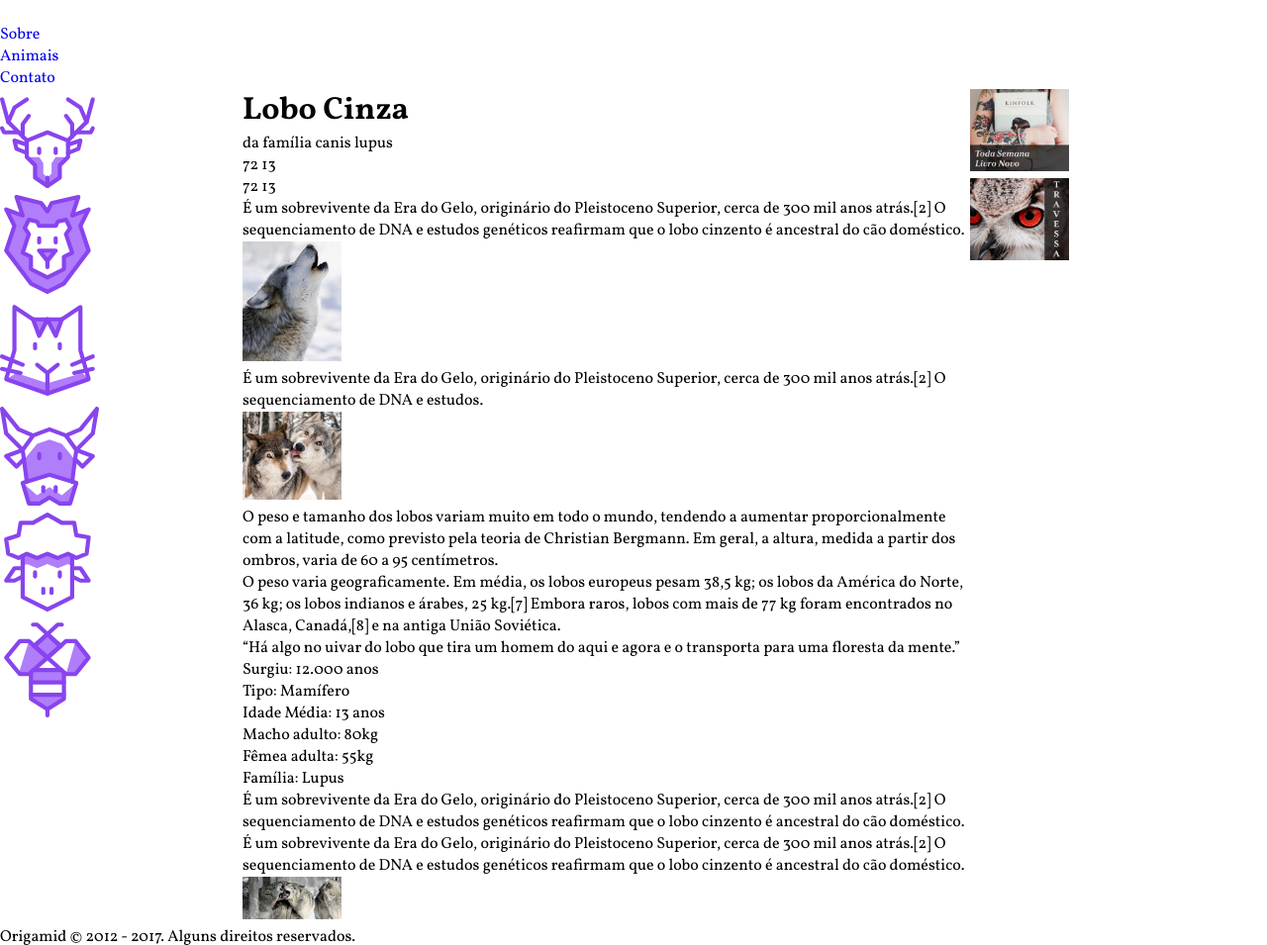
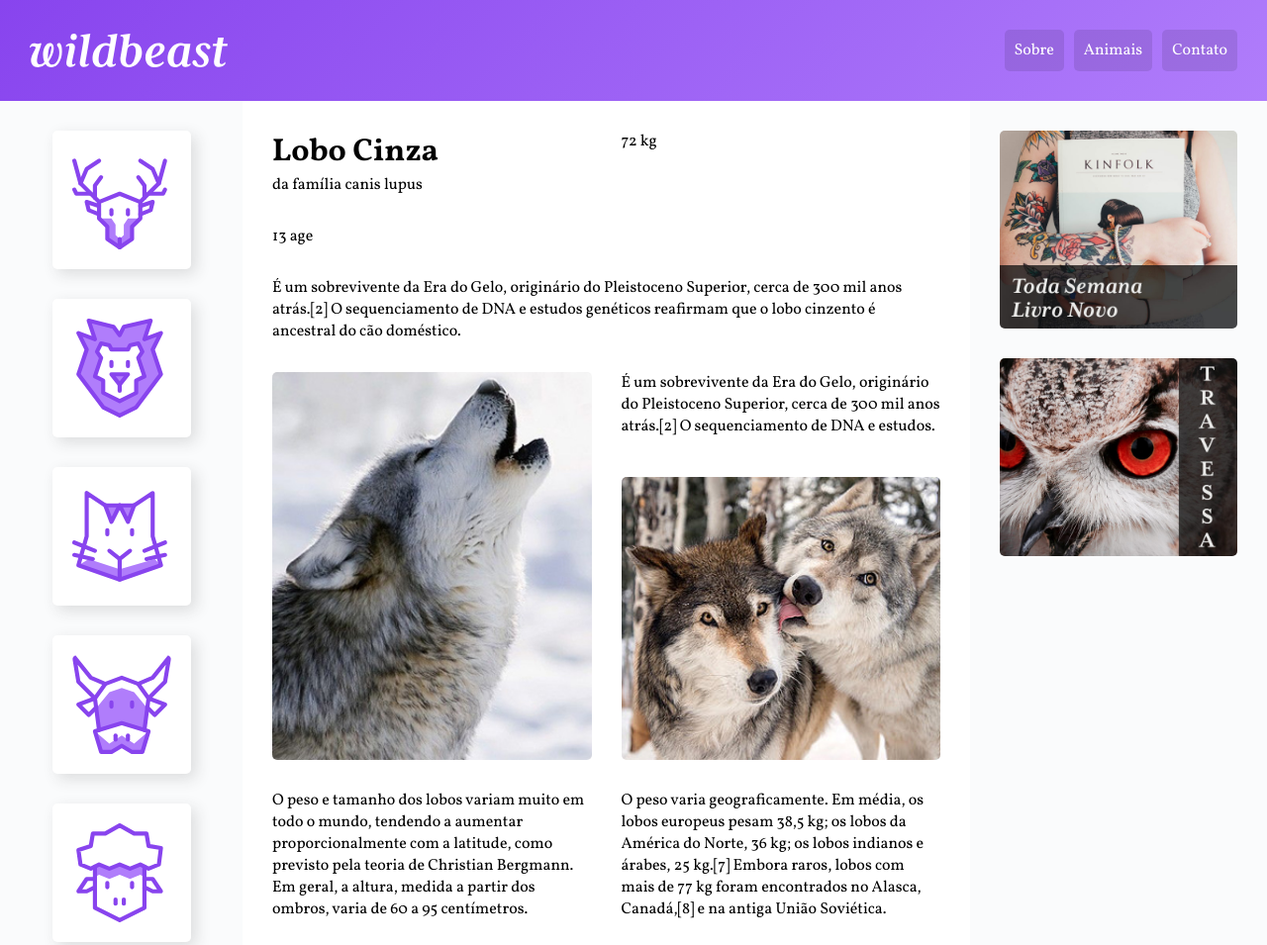
Before and after one commit to igor-daniel/WildBeast-sobre-animais, a plain HTML site: page index.html in a window 1280 px wide. Shown: the top 955 px of the page at 99% size. Drawn offline with Linux system fonts and the light colour scheme.

Commit message:
Iniciando o posicionamento com css grid

```diff
--- a/css/style.css
+++ b/css/style.css
@@ -1,41 +1,118 @@
-*{
+* {
   margin: 0;
   padding: 0;
 }
-img{
-    max-width: 100px;
+img {
+  width: 100%;
+  display: block;
+  border-radius: 5px;
 }
-body{
-    font-family: 'Vollkorn', serif;
+body {
+  font-family: "Vollkorn", serif;
 }
-li{
+li {
   list-style: none;
 }
-a{
-    text-decoration: none
+a {
+  text-decoration: none;
 }
 
-.conteudo{
+.conteudo {
   display: grid;
   grid-template-columns: minmax(160px, 1fr) 3fr 300px;
   grid-template-areas:
     "header   header  header"
     "sidnav   content anuncio"
-    "footer   footer  footer"
+    "footer   footer  footer";
 }
 
-.header{
+/* header */
+.header {
   grid-area: header;
+  background: linear-gradient(135deg, #8844ee, #b07dfb);
+  display: grid;
+  align-items: center;
+  grid-template-columns: 1fr auto;
+  padding: 30px;
 }
-.sidnav{
+.logo {
+  max-width: 200px;
+}
+.header ul {
+  display: flex;
+  flex-wrap: wrap;
+}
+.header li a {
+  display: block;
+  padding: 10px;
+  color: white;
+  background-color: rgb(0, 0, 0, 0.1);
+  border-radius: 5px;
+  transition: linear 1s;
+}
+.header li a:hover {
+  background: rgb(0, 0, 0, 0.5);
+}
+.header li + li {
+  margin-left: 10px;
+}
+
+/* SIDNAV */
+.sidnav {
   grid-area: sidnav;
+  padding: 30px;
+  background: #fafbfc;
 }
-.content{
+.sidnav li a {
+  display: block;
+  min-width: 60px;
+  max-width: 100px;
+  background: white;
+  margin: 0 auto 30px auto;
+  border-radius: 5px;
+  padding: 20px;
+  box-shadow: 5px 5px 15px 0px rgba(44, 44, 44, 0.15);
+  transition: 1s ease-out;
+}
+.sidnav li a:hover {
+  background-color: #b07dfb;
+}
+/* Content */
+.content {
   grid-area: content;
+  max-width: 900px;
+  margin: 0 auto;
+  display: grid;
+  grid-template-columns: 1fr 1fr;
+  padding: 30px;
+  gap: 30px;
 }
-.anuncios{
+.col-wide {
+  grid-column: 1 / -1;
+}
+.image1 {
+  grid-row: span 2;
+  align-self: end;
+}
+.image2 {
+  align-self: end;
+}
+
+/* Anuncios */
+.anuncios {
   grid-area: anuncio;
+  background-color: #fafbfc;
+  display: grid;
+  align-content: start;
+  padding: 30px;
+  gap: 30px;
 }
-.footer{
+
+/* Footer */
+.footer {
   grid-area: footer;
+  background: linear-gradient(135deg, #8844ee, #b07dfb);
+  text-align: center;
+  padding: 30px;
+  color: white;
 }
--- a/index.html
+++ b/index.html
@@ -17,7 +17,7 @@
 <body>
     <div class="conteudo">
         <header class="header">
-            <a href="#"><img src="img/wildbeast.svg" class="logo" alt=""></a>
+            <a href="#" class="logo"><img src="img/wildbeast.svg"  alt=""></a>
             <ul>
                 <li><a href="#sobre">Sobre</a></li>
                 <li><a href="#animais">Animais</a></li>
@@ -41,24 +41,24 @@
             </div>
             <div class="caracteristica">
                 <span class="numero">72</span>
-                <span class="rotulo">13</span>
+                <span class="rotulo">kg</span>
             </div>
             <div class="caracteristica">
-                <span class="numero">72</span>
-                <span class="rotulo">13</span>
+                <span class="numero">13</span>
+                <span class="rotulo">age</span>
             </div>
 
-            <p>É um sobrevivente da Era do Gelo, originário do Pleistoceno Superior, cerca de 300 mil anos atrás.[2] O
+            <p class="col-wide">É um sobrevivente da Era do Gelo, originário do Pleistoceno Superior, cerca de 300 mil anos atrás.[2] O
                 sequenciamento de DNA e estudos genéticos reafirmam que o lobo cinzento é ancestral do cão doméstico.
             </p>
 
-            <img src="img/wolf1.jpg" alt="">
+            <img src="img/wolf1.jpg" class="image1" alt="">
 
             <p>É um sobrevivente da Era do Gelo, originário do Pleistoceno Superior, cerca de 300 mil anos atrás.[2] O
                 sequenciamento de DNA e estudos.
             </p>
 
-            <img src="img/wolf2.jpg" alt="">
+            <img src="img/wolf2.jpg" class="image2" alt="">
 
             <p>O peso e tamanho dos lobos variam muito em todo o mundo, tendendo a aumentar proporcionalmente com a
                 latitude, como previsto pela teoria de Christian Bergmann. Em geral, a altura, medida a partir dos
@@ -67,7 +67,7 @@
                 kg; os lobos indianos e árabes, 25 kg.[7] Embora raros, lobos com mais de 77 kg foram encontrados no
                 Alasca, Canadá,[8] e na antiga União Soviética.</p>
 
-            <blockquote class="citacao">
+            <blockquote class="citacao col-wide">
                 <p>“Há algo no uivar do lobo que tira um homem do aqui e agora e o transporta para uma floresta da
                     mente.”</p>
             </blockquote>
@@ -91,7 +91,7 @@
                     doméstico.</p>
             </div>
 
-            <img src="img/wolf3.jpg" alt="lobo-cinza">
+            <img src="img/wolf3.jpg" class="col-wide" alt="lobo-cinza">
         </main>
 
         <aside class="anuncios">
```
Lines whose indentation alone changed are shown as unchanged.
